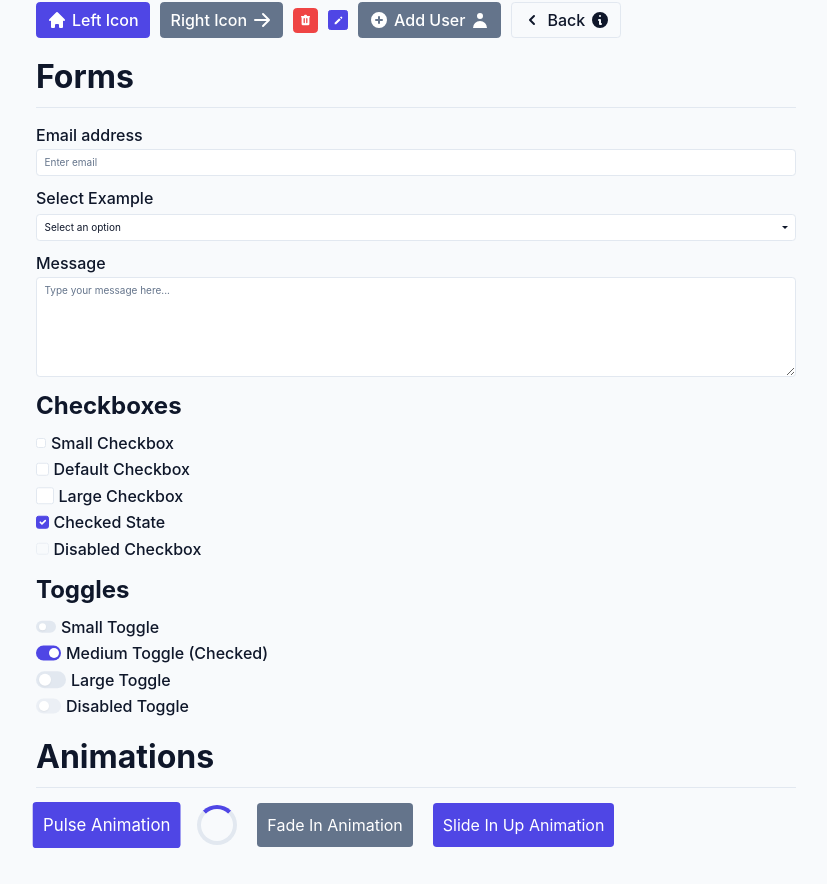
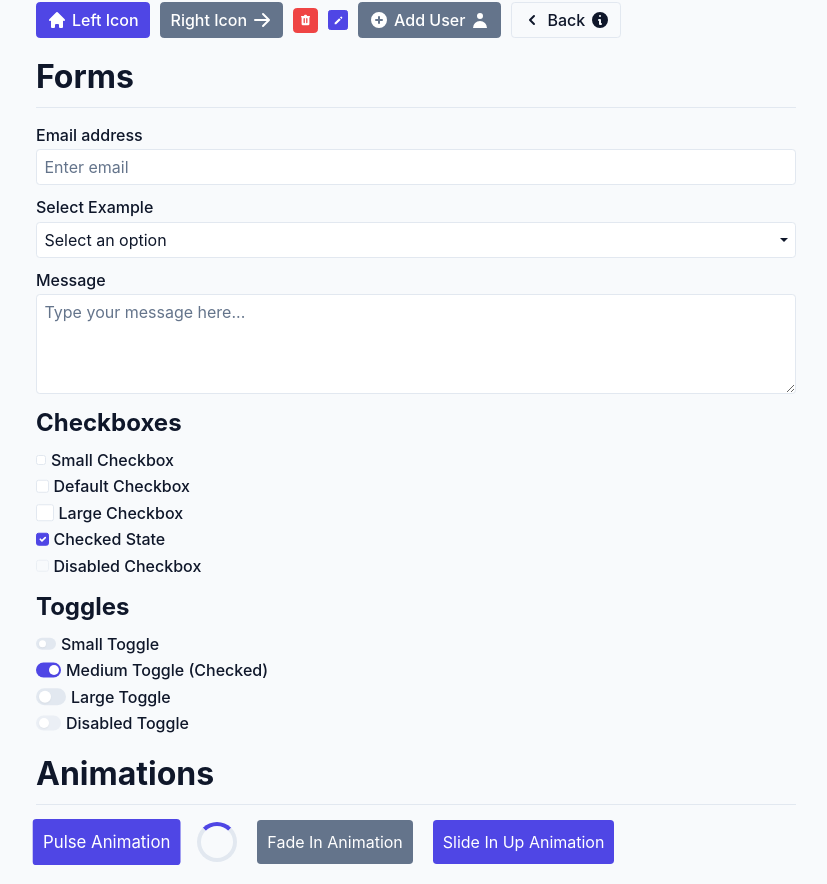
Before and after one commit to Dazz563/antigravity-playground, an Angular app: page / in a window 1280 px wide. Shown: the part 845-1729 px from the top of the page, without its empty margins (224-1051 px from the left). Built offline with nearby package versions, Linux system fonts and the light colour scheme.

Commit message:
updated dropdown styles

```diff
--- a/src/app/components/dropdown/dropdown.component.html
+++ b/src/app/components/dropdown/dropdown.component.html
@@ -2,7 +2,7 @@
     <button type="button" class="dropdown-toggle" (click)="toggle()" (blur)="onBlur()" [attr.aria-expanded]="isOpen()">
         {{ selectedOption() || placeholder() }}
     </button>
-    <ul class="dropdown-menu">
+    <ul class="dropdown-menu slide-down">
         @for (option of options(); track option) {
         <li>
             <button type="button" class="dropdown-item" [class.active]="option === selectedOption()"
--- a/src/styles/animations.css
+++ b/src/styles/animations.css
@@ -65,3 +65,19 @@
 .spin {
   animation: spin 1s linear infinite;
 }
+
+@keyframes slideDown {
+  from {
+    opacity: 0;
+    transform: translateY(-10px);
+  }
+
+  to {
+    opacity: 1;
+    transform: translateY(0);
+  }
+}
+
+.slide-down {
+  animation: slideDown 0.5s ease-out;
+}
--- a/src/styles/dropdown.css
+++ b/src/styles/dropdown.css
@@ -11,7 +11,6 @@
   justify-content: space-between;
   width: 100%;
   padding: 0.5rem 0.75rem;
-  font-size: 1rem;
   font-weight: 400;
   line-height: 1.5;
   color: var(--text-color);
@@ -57,7 +56,6 @@
   min-width: 100%;
   padding: 0.5rem 0;
   margin-top: 0.25rem;
-  font-size: 1rem;
   color: var(--text-color);
   text-align: left;
   list-style: none;
@@ -66,7 +64,7 @@
   border: 1px solid var(--border-color);
   border-radius: var(--radius-md);
   box-shadow: var(--shadow-lg);
-  animation: slideDown 0.2s ease-out;
+
 }
 
 .dropdown.open .dropdown-menu {
@@ -100,15 +98,3 @@
   color: white;
   background-color: var(--primary-color);
 }
-
-@keyframes slideDown {
-  from {
-    opacity: 0;
-    transform: translateY(-10px);
-  }
-
-  to {
-    opacity: 1;
-    transform: translateY(0);
-  }
-}
--- a/src/styles/forms.css
+++ b/src/styles/forms.css
@@ -14,7 +14,6 @@ label {
   display: block;
   width: 100%;
   padding: 0.5rem 0.75rem;
-  font-size: 1rem;
   font-weight: 400;
   line-height: 1.5;
   color: var(--text-color);
```
